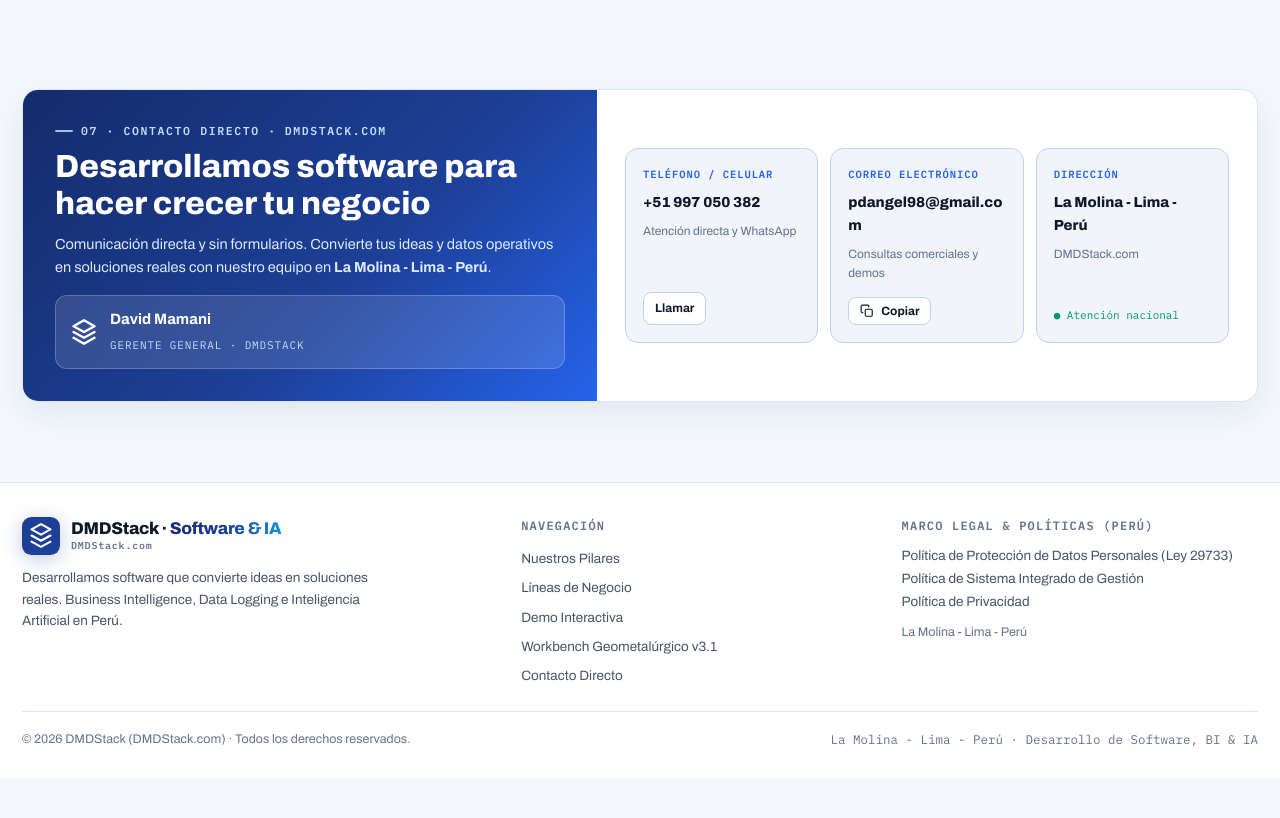
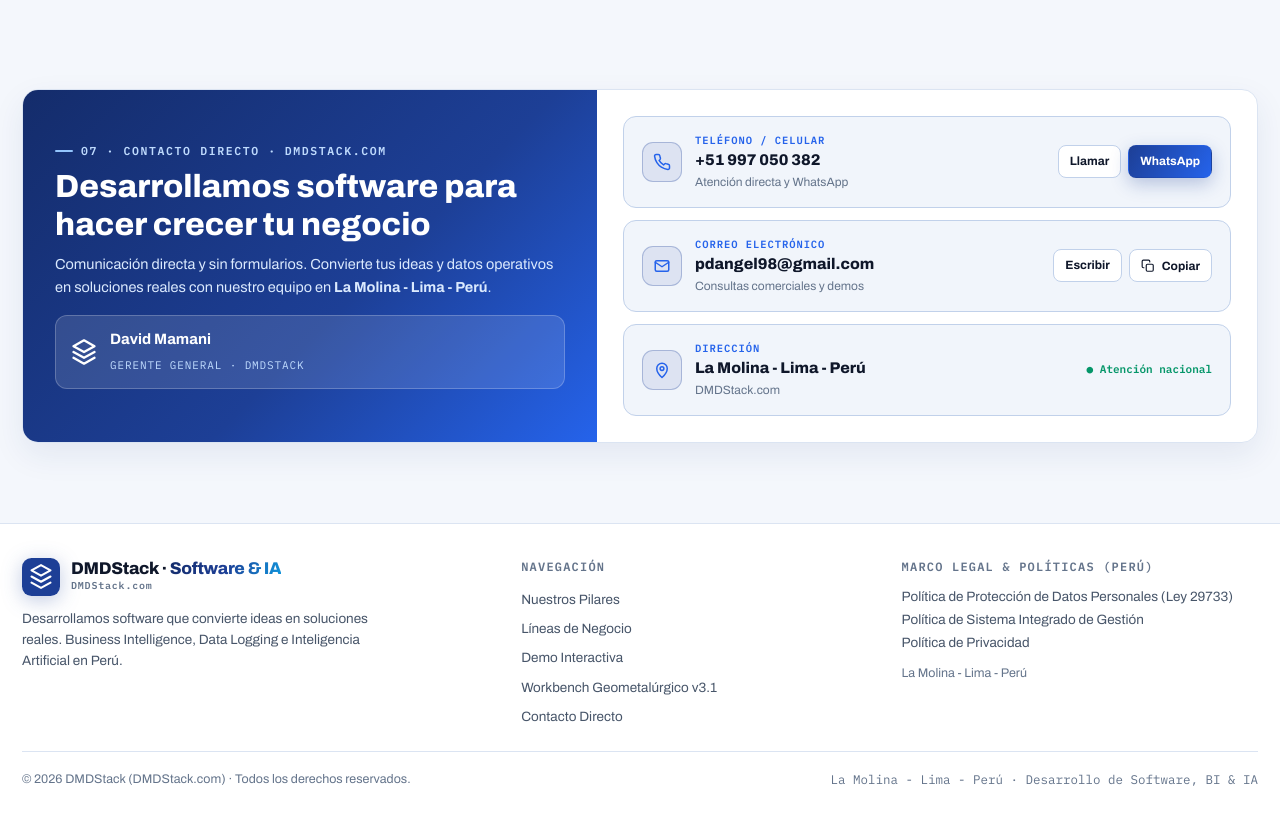
Before and after one commit to factorialgrowth/mining-website, a plain HTML site: page index.html in a window 1280 px wide. Shown: the part 5858-6676 px from the top of the page. Before the commit the page ends 6636 px from the top, so only its background shows below. Drawn offline with Linux system fonts and the light colour scheme.

Commit message:
UI: tarjetas de contacto apiladas sin corte de correo y botón rápido de WhatsApp/Llamar

```diff
--- a/index.html
+++ b/index.html
@@ -275,14 +275,16 @@ section.tight{padding:36px 0}
 .contact-rep{display:flex;align-items:center;gap:12px;padding:12px 14px;border-radius:12px;background:rgba(255,255,255,.12);border:1px solid rgba(255,255,255,.22);margin-bottom:0}
 .contact-rep strong{display:block;font-size:15px;color:#ffffff}
 .contact-rep span{font-family:'IBM Plex Mono',monospace;font-size:11px;letter-spacing:.08em;text-transform:uppercase;color:#bfdbfe}
-.contact-cards-wrap{padding:28px;display:flex;align-items:center}
-.contact-cards{display:grid;grid-template-columns:repeat(3,1fr);gap:12px;width:100%}
-.c-card{background:var(--surface2);border:1px solid var(--line2);border-radius:13px;padding:17px;display:flex;flex-direction:column;gap:8px;transition:.18s}
+.contact-cards-wrap{padding:26px;display:flex;align-items:center}
+.contact-cards{display:grid;grid-template-columns:1fr;gap:12px;width:100%}
+.c-card{background:var(--surface2);border:1px solid var(--line2);border-radius:13px;padding:15px 18px;display:flex;align-items:center;justify-content:space-between;gap:14px;transition:.18s}
 .c-card:hover{border-color:var(--cu);transform:translateY(-2px)}
-.c-card .c-lbl{font-family:'IBM Plex Mono',monospace;font-size:10.5px;text-transform:uppercase;letter-spacing:.09em;color:var(--cu2);font-weight:700}
-.c-card .c-val{font-size:14.5px;font-weight:800;color:var(--text);word-break:break-word}
+.c-card-main{display:flex;align-items:center;gap:13px;min-width:0}
+.c-ico{width:40px;height:40px;border-radius:11px;background:var(--cu-soft);border:1px solid color-mix(in srgb,var(--cu) 28%,transparent);color:var(--cu2);display:flex;align-items:center;justify-content:center;flex:none}
+.c-card .c-lbl{display:block;font-family:'IBM Plex Mono',monospace;font-size:10.5px;text-transform:uppercase;letter-spacing:.09em;color:var(--cu2);font-weight:700}
+.c-card .c-val{font-size:15.5px;font-weight:800;color:var(--text);white-space:nowrap}
 .c-card .c-sub{font-size:12px;color:var(--text3)}
-.c-card .c-btns{display:flex;gap:7px;flex-wrap:wrap;margin-top:auto;padding-top:6px}
+.c-card .c-btns{display:flex;gap:7px;flex-wrap:wrap;flex:none}
 
 /* ============ FOOTER ============ */
 footer{border-top:1px solid var(--line);background:var(--surface);margin-top:24px;padding:34px 0 28px}
@@ -347,6 +349,8 @@ dialog[open]{animation:dlgIn .26s var(--ease)}
   .top-contact-btn{padding:8px 11px;font-size:12px}
   #btnTheme{width:36px;height:36px;padding:0}
   .contact-brand-side,.contact-cards-wrap{padding:22px 18px}
+  .c-card{flex-direction:column;align-items:flex-start}
+  .c-card .c-val{font-size:14.5px}
   .demo-slider{margin-left:0;width:100%;justify-content:space-between}
   .dv-canvas-wrap{height:260px}
 }
@@ -803,29 +807,46 @@ dialog[open]{animation:dlgIn .26s var(--ease)}
         <div class="contact-cards-wrap">
           <div class="contact-cards">
             <div class="c-card">
+              <div class="c-card-main">
+                <div class="c-ico"><svg class="ic"><use href="#i-phone"/></svg></div>
+                <div>
                   <span class="c-lbl">Teléfono / Celular</span>
                   <div class="c-val" data-cfg="phone">+51 997 050 382</div>
                   <div class="c-sub">Atención directa y WhatsApp</div>
+                </div>
+              </div>
               <div class="c-btns">
-                <a class="btn sm" data-cfg-href="phoneHref" href="tel:+51997050382">Llamar</a>
+                <a class="btn sm" id="btnCallPhone" data-cfg-href="phoneHref" href="tel:+51997050382">Llamar</a>
+                <a class="btn primary sm" data-cfg-href="whatsappHref" href="https://wa.me/51997050382" target="_blank" rel="noopener">WhatsApp</a>
               </div>
             </div>
 
             <div class="c-card">
+              <div class="c-card-main">
+                <div class="c-ico"><svg class="ic"><use href="#i-mail"/></svg></div>
+                <div>
                   <span class="c-lbl">Correo Electrónico</span>
                   <div class="c-val" data-cfg="email">pdangel98@gmail.com</div>
                   <div class="c-sub">Consultas comerciales y demos</div>
+                </div>
+              </div>
               <div class="c-btns">
+                <a class="btn sm" data-cfg-href="emailHref" href="mailto:pdangel98@gmail.com">Escribir</a>
                 <button class="btn sm" id="btnCopyEmail" type="button"><svg class="ic" style="width:14px;height:14px"><use href="#i-copy"/></svg>Copiar</button>
               </div>
             </div>
 
             <div class="c-card">
+              <div class="c-card-main">
+                <div class="c-ico"><svg class="ic"><use href="#i-pin"/></svg></div>
+                <div>
                   <span class="c-lbl">Dirección</span>
                   <div class="c-val" data-cfg="city">La Molina - Lima - Perú</div>
                   <div class="c-sub" data-cfg="domain">DMDStack.com</div>
+                </div>
+              </div>
               <div class="c-btns">
-                <span class="mono" style="font-size:11px;color:var(--ok)">● Atención nacional</span>
+                <span class="mono" style="font-size:11px;color:var(--ok);font-weight:600">● Atención nacional</span>
               </div>
             </div>
           </div>
@@ -998,6 +1019,13 @@ $('#btnCopyEmail').addEventListener('click', async () => {
   } catch (e) {
     toast('Correo: ' + SITE_CONFIG.email);
   }
+});
+
+$('#btnCallPhone').addEventListener('click', async () => {
+  try {
+    await navigator.clipboard.writeText(SITE_CONFIG.phone);
+    toast('Teléfono copiado: ' + SITE_CONFIG.phone);
+  } catch (e) {}
 });
 
 /* ================================================================
```
Lines whose indentation alone changed are shown as unchanged.
